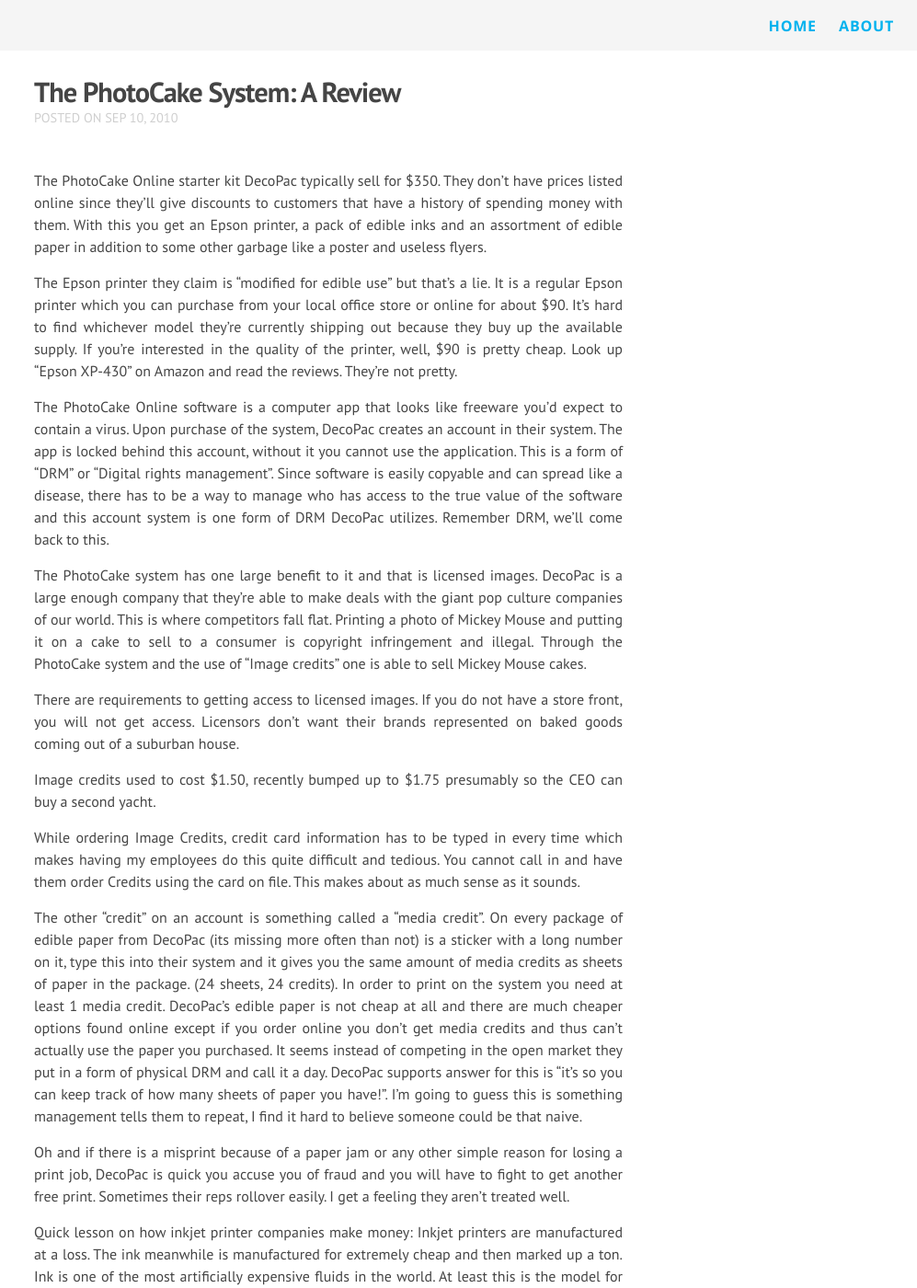
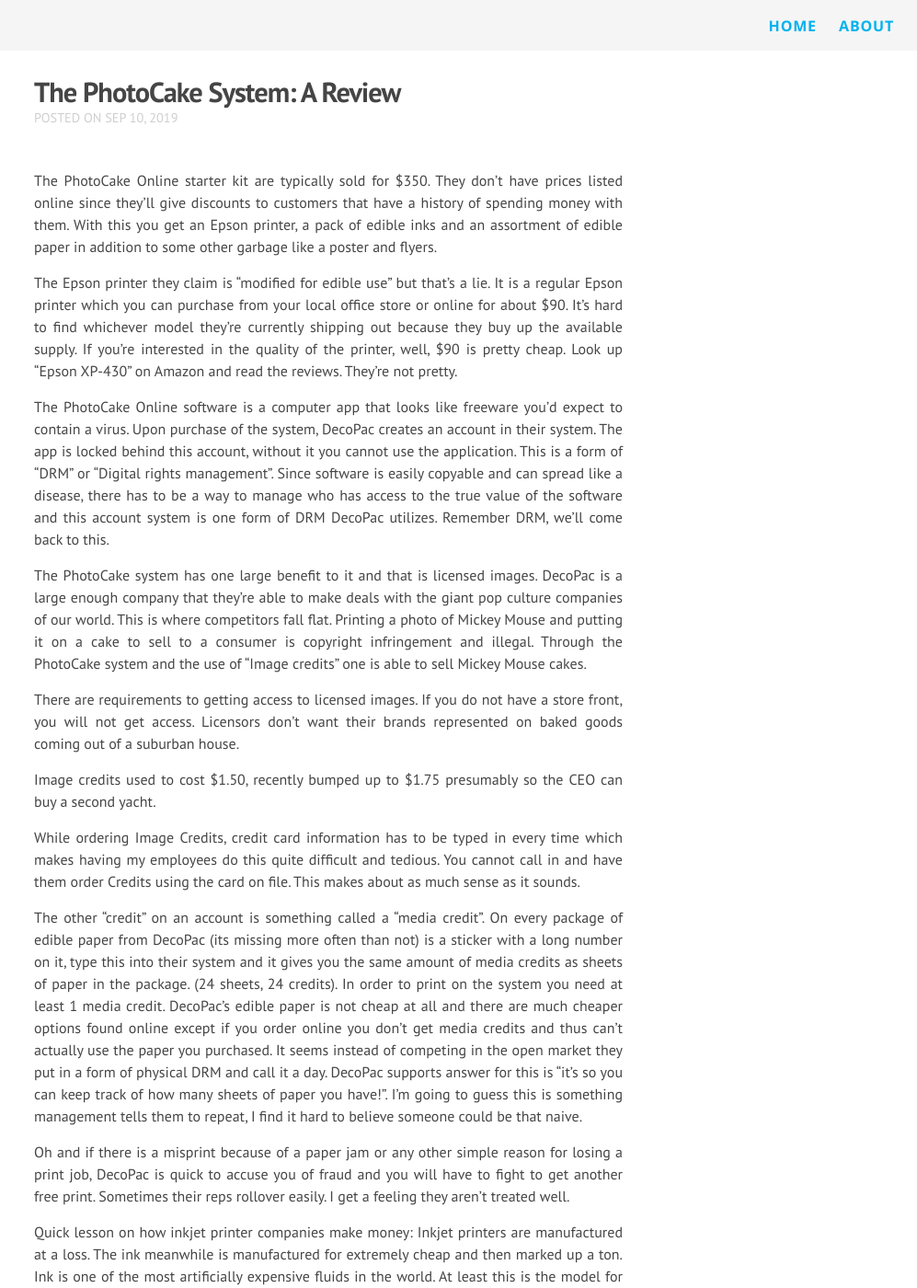
Before and after one commit to photofuck/photofuck.github.io, a Jekyll site: the page built from _posts/2019-09-10-photocake-system-review.markdown, in a window 1280 px wide and 1400 px high. Shown: the whole window at 92% size, without its empty margins (283-1280 px from the left). Built offline with Jekyll 4.4.1, drawn with Linux system fonts in a browser that asks for light colours; nearby versions of some CDN libraries; Markdown is read by kramdown in place of the engine named in the settings.

```diff
--- a/_posts/2019-09-10-photocake-system-review.markdown
+++ b/_posts/2019-09-10-photocake-system-review.markdown
@@ -1,10 +1,10 @@
 ---
 layout: post
 title: "The PhotoCake System: A Review"
-date: 2010-09-10
+date: 2019-09-10
 categories:
 ---
-The PhotoCake Online starter kit DecoPac typically sell for $350. They don’t have prices listed online since they’ll give discounts to customers that have a history of spending money with them. With this you get an Epson printer, a pack of edible inks and an assortment of edible paper in addition to some other garbage like a poster and useless flyers.
+The PhotoCake Online starter kit are typically sold for $350. They don’t have prices listed online since they’ll give discounts to customers that have a history of spending money with them. With this you get an Epson printer, a pack of edible inks and an assortment of edible paper in addition to some other garbage like a poster and flyers.
 
 The Epson printer they claim is “modified for edible use” but that’s a lie. It is a regular Epson printer which you can purchase from your local office store or online for about $90. It’s hard to find whichever model they’re currently shipping out because they buy up the available supply.
 If you’re interested in the quality of the printer, well, $90 is pretty cheap. Look up “Epson XP-430” on Amazon and read the reviews. They’re not pretty.
@@ -23,7 +23,7 @@ While ordering Image Credits, credit card information has to be typed in every t
 
 The other “credit” on an account is something called a “media credit”. On every package of edible paper from DecoPac (its missing more often than not) is a sticker with a long number on it, type this into their system and it gives you the same amount of media credits as sheets of paper in the package. (24 sheets, 24 credits). In order to print on the system you need at least 1 media credit. DecoPac’s edible paper is not cheap at all and there are much cheaper options found online except if you order online you don’t get media credits and thus can’t actually use the paper you purchased. It seems instead of competing in the open market they put in a form of physical DRM and call it a day. DecoPac supports answer for this is “it’s so you can keep track of how many sheets of paper you have!”. I’m going to guess this is something management tells them to repeat, I find it hard to believe someone could be that naive.
 
-Oh and if there is a misprint because of a paper jam or any other simple reason for losing a print job, DecoPac is quick you accuse you of fraud and you will have to fight to get another free print. Sometimes their reps rollover easily. I get a feeling they aren’t treated well.
+Oh and if there is a misprint because of a paper jam or any other simple reason for losing a print job, DecoPac is quick to accuse you of fraud and you will have to fight to get another free print. Sometimes their reps rollover easily. I get a feeling they aren’t treated well.
 
 Quick lesson on how inkjet printer companies make money:
 Inkjet printers are manufactured at a loss. The ink meanwhile is manufactured for extremely cheap and then marked up a ton. Ink is one of the most artificially expensive fluids in the world.
```
Also changed, not shown: _posts/2019-09-10-testimonials.markdown (added, +9 -0 lines).
